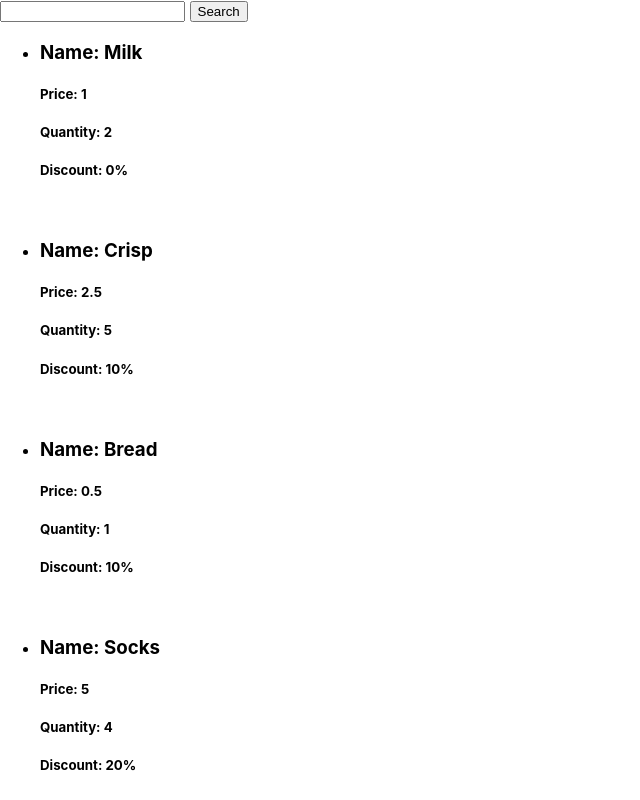
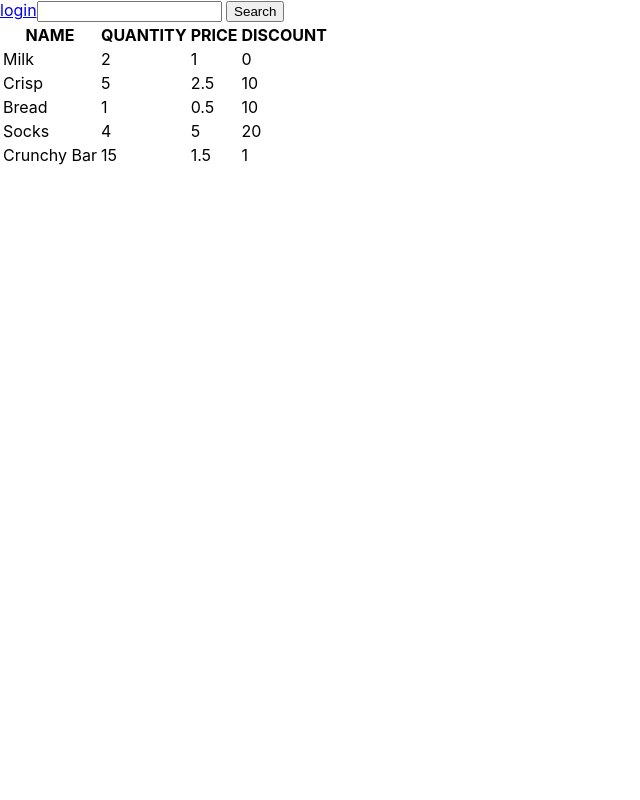
Before and after one commit to abdullahshah97/react-practice, a React (Create React App) app: page /search in a window 1280 px wide. Shown: the top 800 px of the page, without its empty margins (0-640 px from the left). Built offline with nearby package versions, Linux system fonts and the light colour scheme.

Commit message:
Create a table that retrieves the data

```diff
--- a/src/components/SearchFunctionality.jsx
+++ b/src/components/SearchFunctionality.jsx
@@ -1,4 +1,5 @@
 import {useState} from "react";
+import {Link} from "react-router-dom";
 
 const SearchFunctionality = () => {
     const [search, setSearch] = useState('')
@@ -46,19 +47,26 @@ const SearchFunctionality = () => {
 
     return(
         <div>
+            <Link to = "/login">login</Link>
             <input type = "search" name ="searchInput" onChange={e => handleInputChangeSearch(e)}/> <button onClick={e => handleSubmitSearch(e)}>Search</button>
-            <ul>
+            <table>
+                <thead>
+                <tr>
+                    {Object.keys(shopping[0]).map((key) =>  (
+                        <th key = {key}> {key.toUpperCase()}</th>
+                    ))}
+                </tr>
+                </thead>
             {shopping
                 .filter((item) => item.name.toLowerCase().startsWith(search.toLowerCase()))
                 .map((item, index) => (
-                    <li key={index}>
-                        <h3>Name: {item.name}</h3>
-                        <h5>Price: {item.price}</h5>
-                        <h5>Quantity: {item.quantity}</h5>
-                        <h5>Discount: {item.discount}%</h5><br/>
-                    </li>
+                    <tr key={index}>
+                        {Object.keys(item).map((key) => (
+                            <td key={key} style={{ verticalAlign: 'middle' }}>{item[key]}</td>
+                        ))}
+                    </tr>
                 ))}
-            </ul>
+            </table>
         </div>
     )
 }
```
